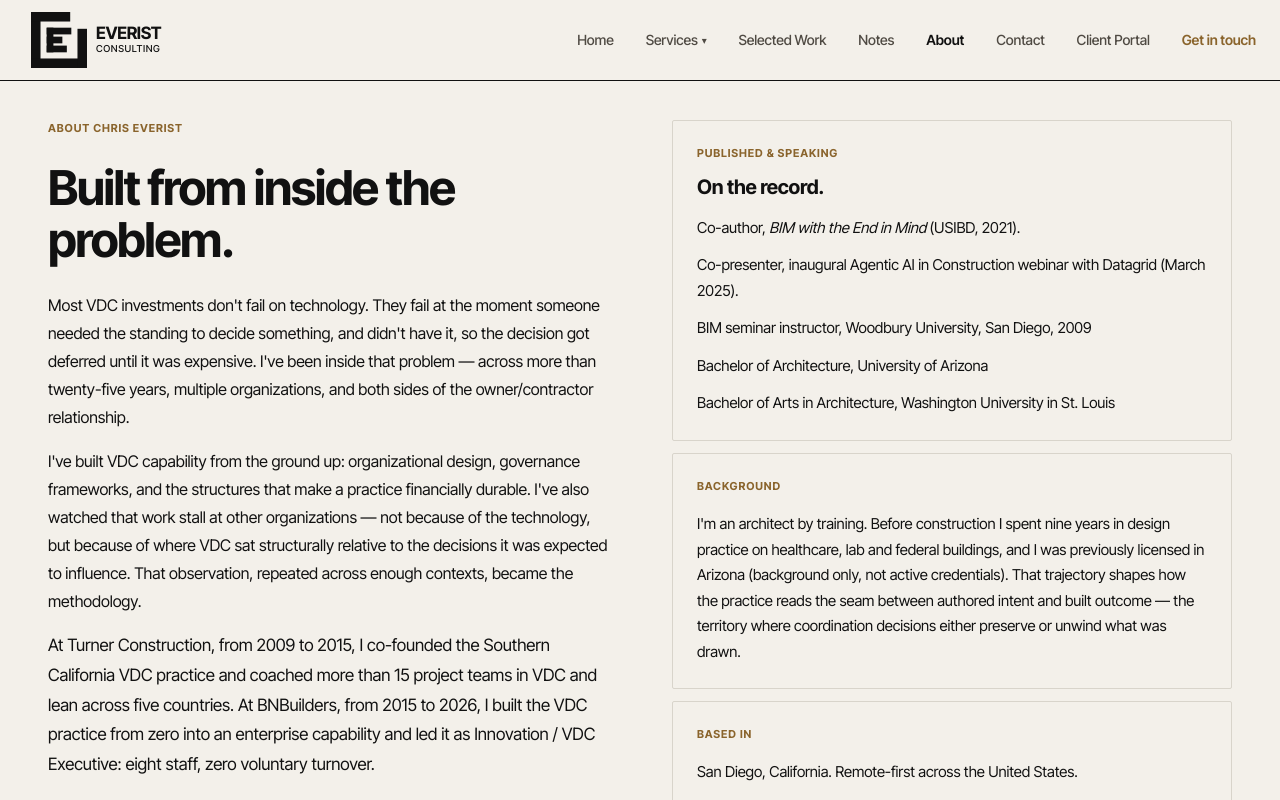
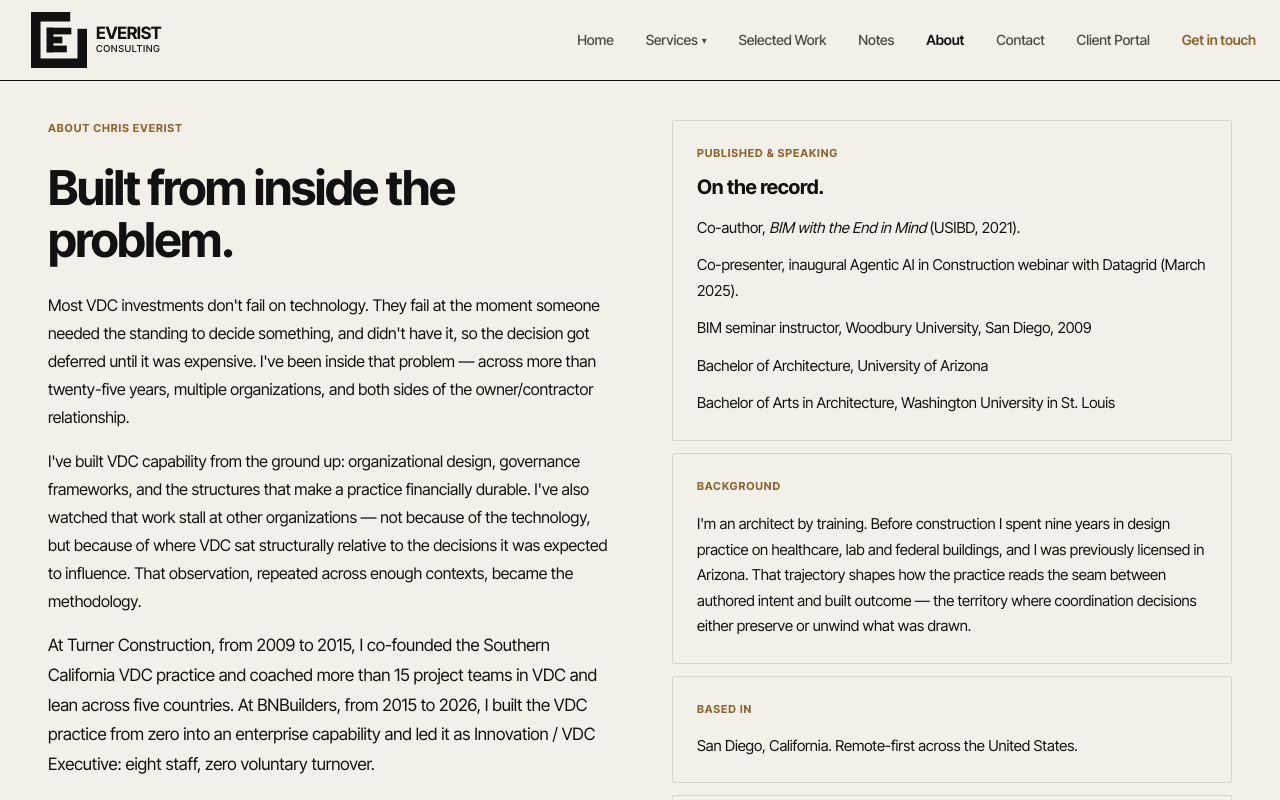
Before and after one commit to ceverist-byte/everist-consulting, a Next.js app: page /about in a window 1280 px wide. Shown: the top 800 px of the page. Built offline with nearby package versions, Linux system fonts and the light colour scheme.

Commit message:
About: match design background line to résumé
Co-Authored-By: Claude Sonnet 5.5 <noreply@anthropic.com>

```diff
--- a/app/about/page.tsx
+++ b/app/about/page.tsx
@@ -180,7 +180,7 @@ export default function AboutPage() {
                   Background
                 </div>
                 <p style={{ fontSize: "0.9375rem", color: "var(--text-primary)", lineHeight: 1.7 }}>
-                  I&apos;m an architect by training. Before construction I spent nine years in design practice on healthcare, lab and federal buildings, and I was previously licensed in Arizona (background only, not active credentials). That trajectory shapes how the practice reads the seam between authored intent and built outcome — the territory where coordination decisions either preserve or unwind what was drawn.
+                  I&apos;m an architect by training. Before construction I spent nine years in design practice on healthcare, lab and federal buildings, and I was previously licensed in Arizona. That trajectory shapes how the practice reads the seam between authored intent and built outcome — the territory where coordination decisions either preserve or unwind what was drawn.
                 </p>
               </div>
               <div
```
